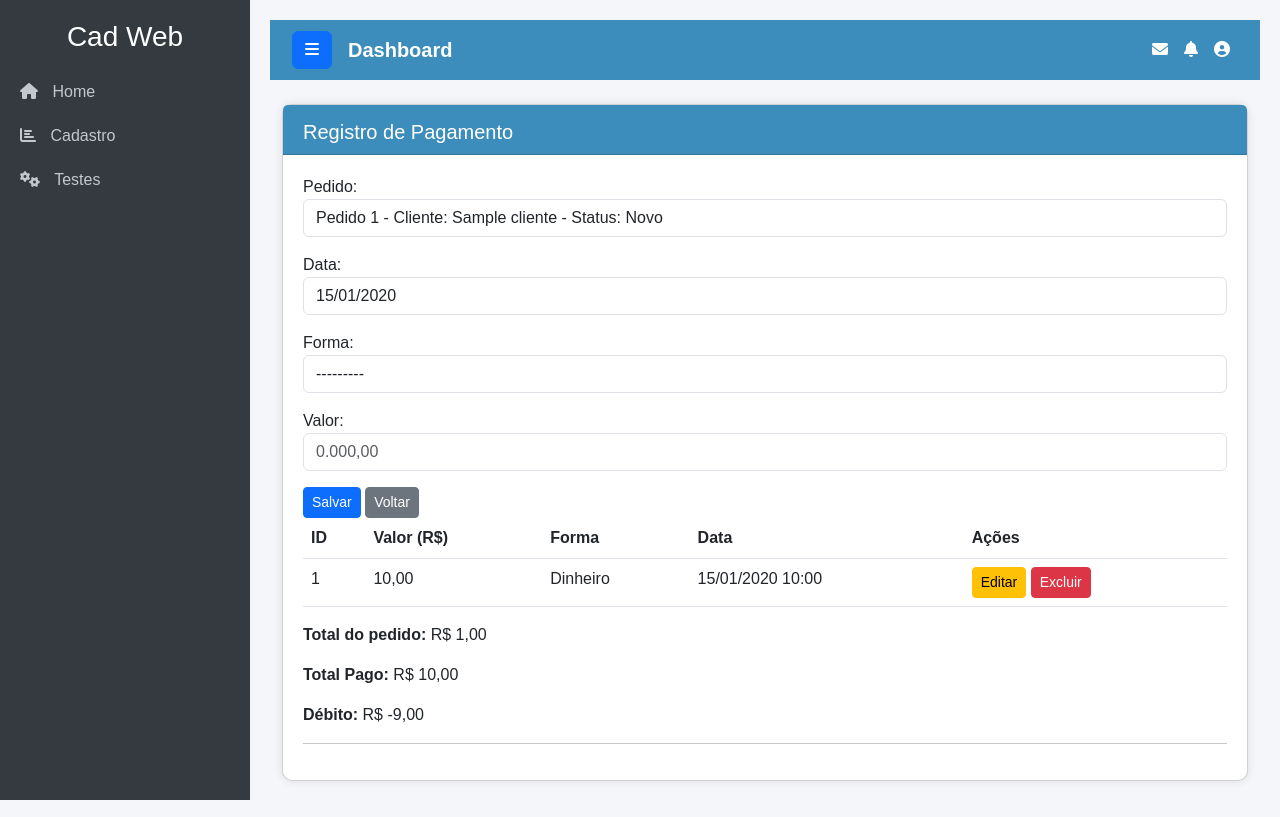
After one commit to alvaroeduard/cadweb, a Django app: page /form_pagamento/1/ in a window 1280 px wide. The commit adds this page. Run offline with Django 4.2, Linux system fonts and the light colour scheme; tables that the repository leaves empty hold one stand-in row (values such as "Sample post"); some libraries are stand-ins or nearby versions.

Commit message:
05/02/2025 15:02

```diff
--- a/home/forms.py
+++ b/home/forms.py
@@ -121,3 +121,29 @@ class ItemPedidoForm(forms.ModelForm):
             'produto': forms.HiddenInput(),  # Campo oculto para armazenar o ID
             'qtde': forms.TextInput(attrs={'class':'inteiro form-control'}),
         }
+
+class PagamentoForm(forms.ModelForm):
+    class Meta:
+        model = Pagamento
+        fields = ['pedido','forma','valor']
+        widgets = {
+            'pedido': forms.HiddenInput(),  # Campo oculto para armazenar o ID
+            # Usando Select para renderizar as opções
+            'forma': forms.Select(attrs={'class': 'form-control'}),
+            'valor':forms.TextInput(attrs={
+                'class': 'money form-control',
+                'maxlength': 500,
+                'placeholder': '0.000,00'
+            }),
+         }
+
+    def __init__(self, *args, **kwargs):
+            super(PagamentoForm, self).__init__(*args, **kwargs)
+            self.fields['valor'].localize = True
+            self.fields['valor'].widget.is_localized = True
+
+    def clean_valor(self):
+        valor = self.cleaned_data.get('valor')
+        if valor is not None and valor <= 0:
+            raise forms.ValidationError("O valor deve ser maior que zero.")
+        return valor
--- a/home/models.py
+++ b/home/models.py
@@ -103,6 +103,21 @@ class Pedido(models.Model):
         """Conta a qtde de itens no pedido, """
         return self.itempedido_set.count()
 
+    # lista de todos os pagamentos realiados
+    @property
+    def pagamentos(self):
+        return Pagamento.objects.filter(pedido=self)
+
+    #Calcula o total de todos os pagamentos do pedido
+    @property
+    def total_pago(self):
+        return sum(pagamento.valor for pagamento in self.pagamentos.all())
+
+    @property
+    def debito(self):
+        """Retorna o valor restante a ser pago no pedido."""
+        return self.total - self.total_pago
+
 class ItemPedido(models.Model):
     pedido = models.ForeignKey(Pedido, on_delete=models.CASCADE)
     produto = models.ForeignKey(Produto, on_delete=models.CASCADE)
@@ -115,4 +130,33 @@ class ItemPedido(models.Model):
 
     @property
     def totalItem(self):
-        return self.qtde * self.preco # Calcula o total
+        return self.qtde * self.preco # Calcula o total de cada item
+
+
+
+class Pagamento(models.Model):
+    DINHEIRO = 1
+    CARTAO = 2
+    PIX = 3
+    OUTRA = 4
+
+
+    FORMA_CHOICES = [
+        (DINHEIRO, 'Dinheiro'),
+        (CARTAO, 'Cartão'),
+        (PIX, 'Pix'),
+        (OUTRA, 'Outra'),
+    ]
+
+
+    pedido = models.ForeignKey(Pedido, on_delete=models.CASCADE)
+    forma = models.IntegerField(choices=FORMA_CHOICES)
+    valor = models.DecimalField(max_digits=10, decimal_places=2,blank=False)
+    data_pgto = models.DateTimeField(auto_now_add=True)
+
+    @property
+    def data_pgtof(self):
+        """Retorna a data no formato DD/MM/AAAA HH:MM"""
+        if self.data_pgto:
+            return self.data_pgto.strftime('%d/%m/%Y %H:%M')
+        return None
--- a/home/urls.py
+++ b/home/urls.py
@@ -27,5 +27,8 @@ urlpatterns = [
     path('remover_pedido/<int:id>', views.remover_pedido, name='remover_pedido'),
     path('detalhes_pedido/<int:id>', views.detalhes_pedido, name='detalhes_pedido'),
     path('detalhes_pedido/<int:id>/editar', views.editar_item_pedido, name='editar_item_pedido'),
-    path('detalhes_pedido//remover_item/<int:id>/', views.remover_item_pedido, name='remover_item_pedido'),
+    path('detalhes_pedido/remover_item/<int:id>/', views.remover_item_pedido, name='remover_item_pedido'),
+    path('form_pagamento/<int:id>/', views.form_pagamento, name='form_pagamento'),
+    path('pagamento/editar/<int:id>/', views.editar_pagamento, name='editar_pagamento'),
+    path('pagamento/remover/<int:id>/', views.remover_pagamento, name='remover_pagamento'),
 ]
--- a/home/views.py
+++ b/home/views.py
@@ -7,6 +7,7 @@ from django.http import JsonResponse
 from django.apps import apps
 from django.db import transaction
 from .models import Pedido, ItemPedido
+from django.db.models import Sum
 
 def index(request):
     return render(request,'index.html')
@@ -364,7 +365,7 @@ def editar_item_pedido(request, id):
         item_pedido = ItemPedido.objects.get(pk=id)
     except ItemPedido.DoesNotExist:
         messages.error(request, "Registro não encontrado")
-        return redirect('pedido')  # Redirecionamento genérico
+        return redirect('pedido')  # Redirecionamento
 
     pedido = item_pedido.pedido
     produto_anterior = item_pedido.produto
@@ -473,3 +474,87 @@ def remover_item_pedido(request, id):
 
     # Redireciona de volta para a página de detalhes do pedido
     return redirect('detalhes_pedido', id=pedido_id)
+
+def form_pagamento(request, id):
+    try:
+        pedido = Pedido.objects.get(pk=id)
+    except Pedido.DoesNotExist:
+        messages.error(request, 'Pedido não encontrado')
+        return redirect('pedido')
+
+    if request.method == 'POST':
+        # Create a payment instance linked to the order
+        pagamento = Pagamento(pedido=pedido)
+        form = PagamentoForm(request.POST, instance=pagamento)
+        if form.is_valid():
+            # Calculate total payments including the new one
+            total_pagamentos = Pagamento.objects.filter(pedido=pedido).aggregate(total=Sum('valor'))['total'] or 0
+            novo_valor = form.cleaned_data['valor']
+            total_com_novo = total_pagamentos + novo_valor
+
+            if total_com_novo > pedido.total:
+                messages.error(request, 'O valor do pagamento excede o débito restante.')
+            else:
+                form.save()
+                messages.success(request, 'Pagamento cadastrado com sucesso!')
+                return redirect('pedido', id=pedido.id)
+        else:
+            messages.error(request, 'Erro no formulário.')
+    else:
+        # GET request: prepare a new payment form
+        form = PagamentoForm(instance=Pagamento(pedido=pedido))
+
+    contexto = {
+        'pedido': pedido,
+        'form': form,
+    }
+    return render(request, 'pedido/pagamento.html', contexto)
+
+def editar_pagamento(request, id):
+    try:
+        pagamento = Pagamento.objects.get(pk=id)
+    except Pagamento.DoesNotExist:
+        messages.error(request, 'Pagamento não encontrado')
+        return redirect('pedido')
+
+    pedido = pagamento.pedido
+
+    if request.method == 'POST':
+        form = PagamentoForm(request.POST, instance=pagamento)
+        if form.is_valid():
+            novo_valor = form.cleaned_data['valor']
+            # Calcular o total de pagamentos realizados, excluindo o pagamento que está sendo editado
+            total_pagamentos = Pagamento.objects.filter(pedido=pedido).exclude(id=pagamento.id).aggregate(total=Sum('valor'))['total'] or 0
+
+            # Somar com o novo pagamento
+            total_com_novo = total_pagamentos + novo_valor
+
+            if total_com_novo > pedido.total:
+                messages.error(request, 'O valor excede o débito restante.')
+            else:
+                form.save()
+                messages.success(request, 'Pagamento atualizado com sucesso!')
+                return redirect('form_pagamento', id=pagamento.id)
+        else:
+            messages.error(request, 'Erro no formulário.')
+    else:
+        form = PagamentoForm(instance=pagamento)
+
+    contexto = {
+        'form': form,
+        'pagamento': pagamento,
+        'pedido': pedido,
+    }
+    return render(request, 'pedido/pagamento.html', contexto)
+
+def remover_pagamento(request, id):
+    try:
+        pagamento = Pagamento.objects.get(pk=id)
+    except Pagamento.DoesNotExist:
+        messages.error(request, 'Pagamento não encontrado')
+        return redirect('pedido')
+
+    pedido_id = pagamento.pedido.id
+    pagamento.delete()
+    messages.success(request, 'Pagamento removido com sucesso!')
+    return redirect('form_pagamento', id=pedido_id)
--- a/templates/pedido/detalhes.html
+++ b/templates/pedido/detalhes.html
@@ -23,7 +23,7 @@
     </p>
     {{ form.as_p }}
     <button type="submit" class="btn btn-primary btn-sm">Salvar Produto</button>
-    <button type="button" onclick="location=''" class="btn btn-primary btn-sm">Registrar Pagamento</button>
+    <a href="{% url 'form_pagamento' pedido.id %}" class="btn btn-primary btn-sm">Registrar Pagamento</a>
 </form>
 
 <hr>
@@ -61,6 +61,10 @@
 </table>
 
 <p><strong>Total do pedido:</strong> R$ {{ pedido.total}}</p>
+<p><strong>Total Pago:</strong> R$ {{ pedido.total_pago}}</p>
+<p><strong>Débito:</strong> R$ {{ pedido.debito}}</p>
+
+<a href="{% url 'pedido' %}" class="btn btn-secondary">Voltar</a>
 
 {% endblock conteudo %}
 
--- /dev/null
+++ b/templates/pedido/pagamento.html
@@ -0,0 +1,66 @@
+{% extends "base.html" %}
+
+
+{% block titulo_conteudo %} Registro de Pagamento {% endblock titulo_conteudo %}
+
+
+{% block conteudo %}
+
+<p>
+    <label for="id_cliene">Pedido:</label>
+    <span class="form-control" >{{form.instance.pedido}}</span>
+
+  </p>
+  <p>
+    <label for="id_data">Data:</label>
+    <span class="form-control" >{{form.instance.pedido.data_pedidof}}</span>
+   </p>
+
+<form method="post">
+    {% csrf_token %}
+    {{ form.as_p }}
+    <button class="btn btn-primary btn-sm" type="submit">Salvar</button>
+    <a href="{% url 'detalhes_pedido' form.instance.pedido.id %}" class="btn btn-secondary btn-sm">Voltar</a>
+
+
+</form>
+
+<table class="table table-hover">
+  <thead>
+    <tr>
+      <th>ID</th>
+      <th>Valor (R$)</th>
+      <th>Forma</th>
+      <th>Data</th>
+      <th>Ações</th>
+    </tr>
+  </thead>
+  <tbody>
+    {% for pagamento in form.instance.pedido.pagamento_set.all %}
+    <tr>
+      <td>{{ pagamento.id }}</td>
+      <td>{{ pagamento.valor }}</td>
+      <td>{{ pagamento.get_forma_display }}</td>
+      <td>{{ pagamento.data_pgtof }}</td>
+
+
+      <td>
+        <a href="{% url 'editar_pagamento' pagamento.id %}" class="btn btn-warning btn-sm">Editar</a>
+        <a href="{% url 'remover_pagamento' pagamento.id %}" class="btn btn-danger btn-sm"
+        onclick="return confirm('Tem certeza que deseja remover este registro?');">Excluir</a>
+      </td>
+    </tr>
+    {% endfor %}
+  </tbody>
+</table>
+
+<p><strong>Total do pedido:</strong> R$ {{ pedido.total}}</p>
+<p><strong>Total Pago:</strong> R$ {{ pedido.total_pago}}</p>
+<p><strong>Débito:</strong> R$ {{ pedido.debito}}</p>
+
+<hr>
+{% endblock conteudo %}
+
+
+{% block javascript %}
+{% endblock javascript %}
```
Also changed, not shown: home/migrations/0006_pagamento.py (added).
